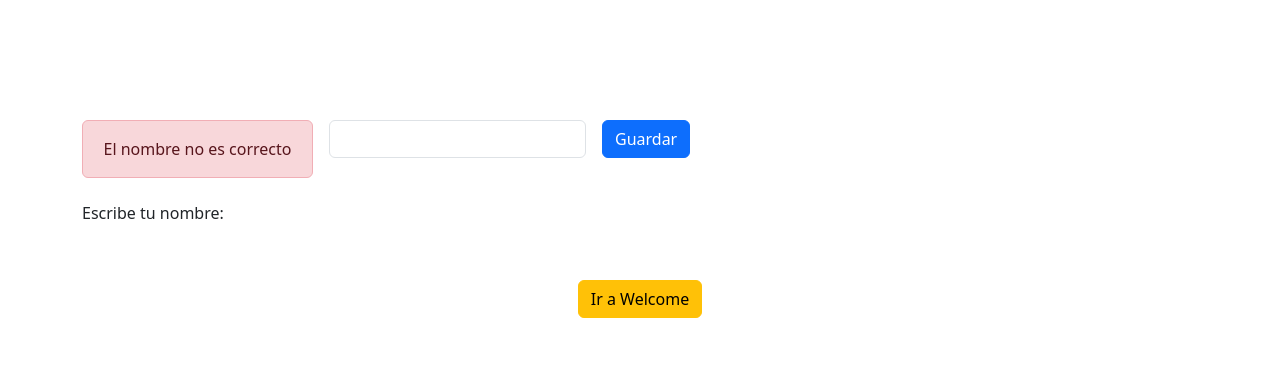
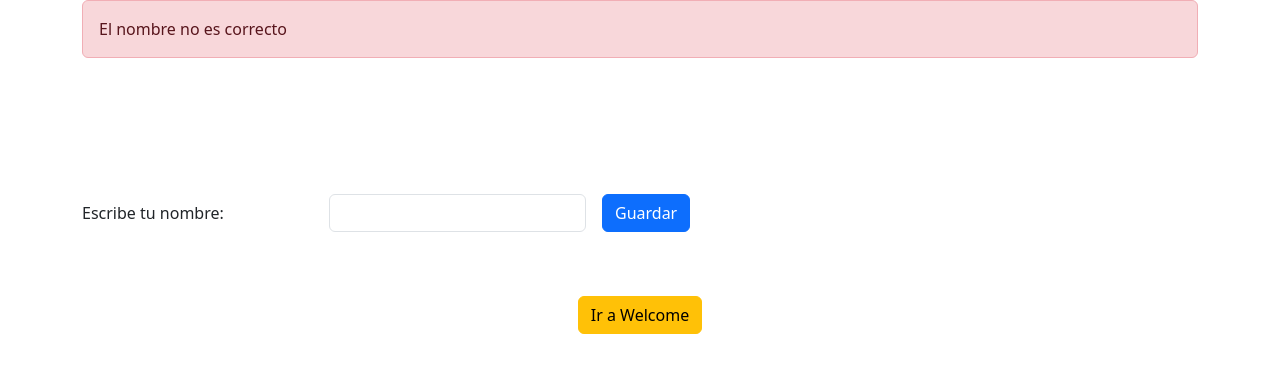
Before and after one commit to luismix24/Ejercicio1Dom, a plain HTML site: page index.html in a window 1280 px wide. Both pictures are taken after a click on the button "Guardar". Drawn offline with nearby package versions, Linux system fonts and the light colour scheme.

Commit message:
Se corrijio algunos errores de estilo

```diff
--- a/index.html
+++ b/index.html
@@ -7,18 +7,19 @@
     <link href="https://cdn.jsdelivr.net/npm/bootstrap@5.3.3/dist/css/bootstrap.min.css" rel="stylesheet" integrity="sha384-QWTKZyjpPEjISv5WaRU9OFeRpok6YctnYmDr5pNlyT2bRjXh0JMhjY6hW+ALEwIH" crossorigin="anonymous">
 </head>
 <body>
+  <div class="container">
+  <div class="alert alert-danger" role="alert" id="alert" style="display: none;">
+
+  </div></div>
     <div class="container py-5 text-center"> <br><br><br>
     <form class="row g-3">
         <div class="col-auto">
-            <div class="alert alert-danger" role="alert" id="alert">
-
-              </div>
           <label for="" class="visually-hidden">Escribe tú nombre</label>
-          <input type="text" readonly class="form-control-plaintext" id="" value="Escribe tu nombre:">
+          <input type="text" readonly class="form-control-plaintext" id="static" value="Escribe tu nombre:">
         </div>
         <div class="col-auto">
           <label for="Nombre" class="visually-hidden"></label>
-          <input  id="Nombre" type="text" class="form-control">
+          <input  id="nombre" type="text" class="form-control">
         </div>
         <div class="col-auto">
           <button type="button" id="guardarNombre" class="btn btn-primary mb-3">Guardar</button>
--- a/js/main.js
+++ b/js/main.js
@@ -1,9 +1,11 @@
-const btnGuardar = document.getElementById("guardarNombre");
-const txtNombre = document.getElementById("Nombre");
+const guardarNombre = document.getElementById("guardarNombre");
+const txtNombre = document.getElementById("nombre");
 const alertValidaciones = document.getElementById("alert")
 
-btnGuardar.addEventListener("click",function(event){
+guardarNombre.addEventListener("click",function(event){
     event.preventDefault();
+    alertValidaciones.innerHTML="";
+    alertValidaciones.style.display="none";
        if(txtNombre.value.length<3){
         alertValidaciones.innerHTML="El nombre no es correcto";
         alertValidaciones.style.display="block";
@@ -11,5 +13,5 @@ btnGuardar.addEventListener("click",function(event){
        }
 
     //Almacenar de manera local al navegador
-       localStorage.setItem("Nombre", txtNombre.value);
+       localStorage.setItem("nombre", txtNombre.value);
 })
--- a/js/welcome.js
+++ b/js/welcome.js
@@ -2,8 +2,8 @@ const alertMensaje = document.getElementById("alertMensaje");
 const btnEliminar = document.getElementById("btnEliminar");
 
 window.addEventListener("load", function(event){
-    if(this.localStorage.getItem("Nombre")!= null){
-        alertMensaje.innerHTML=`Hola,${this.localStorage.getItem("Nombre")} bienvenido/a de nuevo`
+    if(this.localStorage.getItem("nombre")!= null){
+        alertMensaje.innerHTML=`Hola,${this.localStorage.getItem("nombre")} bienvenido/a de nuevo`;
     }
     alertMensaje.style.display="block";
 })
```
Also changed, not shown: welcome.html (+0 -1 lines).
